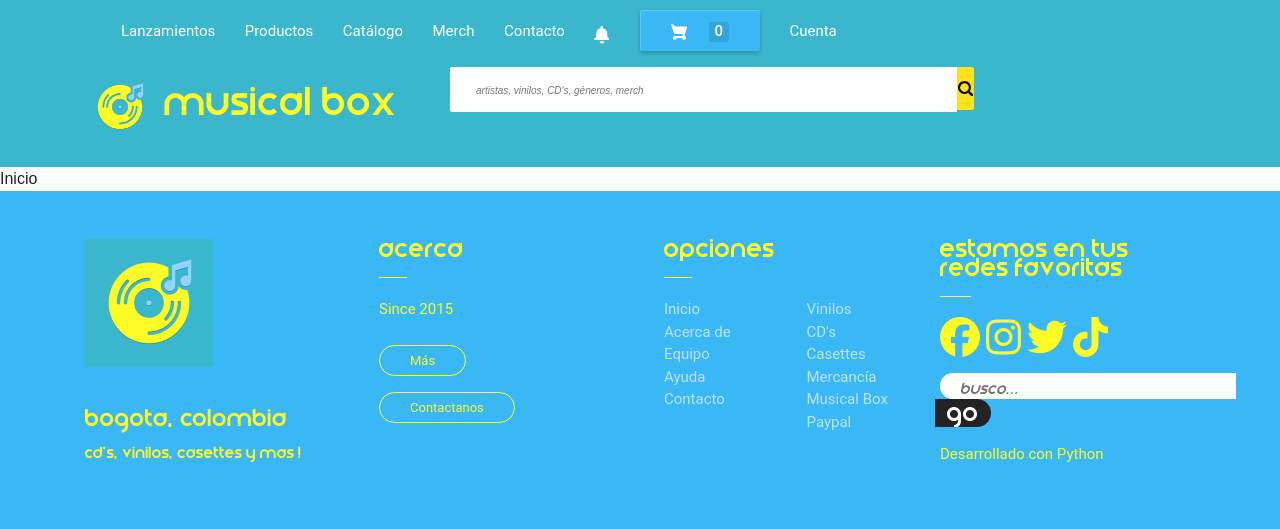
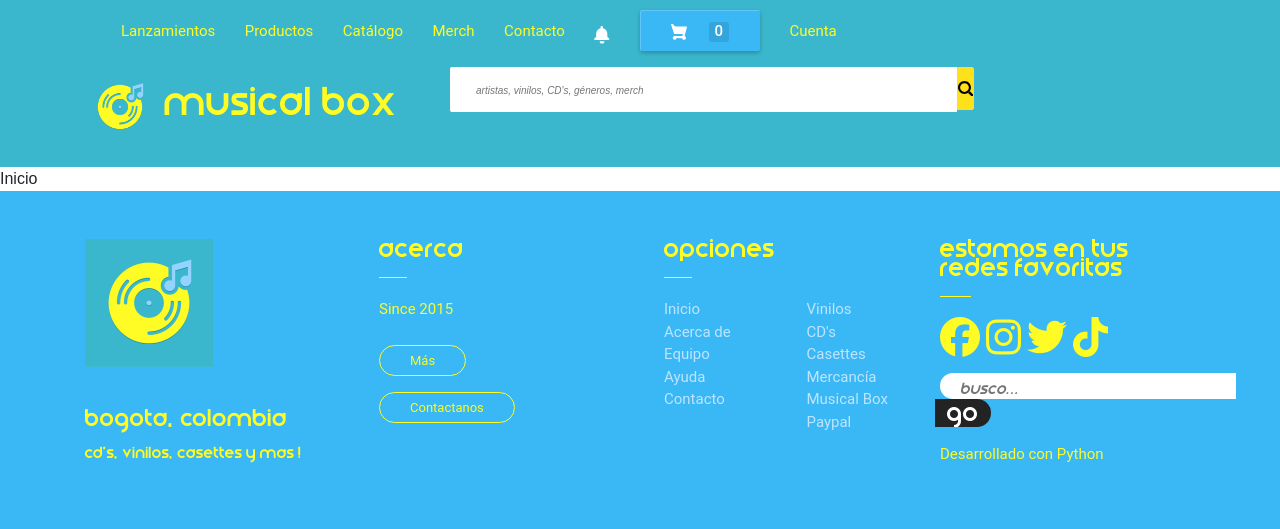
Before and after one commit to miguellperezzv/MusicalBox, a Flask app: page / in a window 1280 px wide. Shown: the top 529 px of the page. Run offline with Flask 2, Linux system fonts and the light colour scheme; some libraries are stand-ins or nearby versions.

Commit message:
good night

```diff
--- a/app/static/css/navbar-style.css
+++ b/app/static/css/navbar-style.css
@@ -245,10 +245,11 @@ height: 100%;
   line-height: 23px;
   font-family: 'Roboto', sans-serif;
   letter-spacing: 0;
-  color: inherit;
+
   border: none;
   outline: none;
   font-size: 12px;
+
 }
 
 .dropdown {
@@ -284,12 +285,13 @@ height: 100%;
 }
 
 .links {
-  color: #fff;
+  color:var(--yellow);
+
   text-decoration: none;
 }
 
 .links:hover {
-  color: #fff;
+  color:var(--intenseskyblue);
   text-decoration: none;
 }
 
--- a/app/store/views.py
+++ b/app/store/views.py
@@ -3,6 +3,7 @@ from flask import Blueprint, Response, request, render_template, redirect, url_f
 home = Blueprint('home', __name__)
 
 
+
 @home.route("/")
 def index():
     return render_template("home.html")
```
